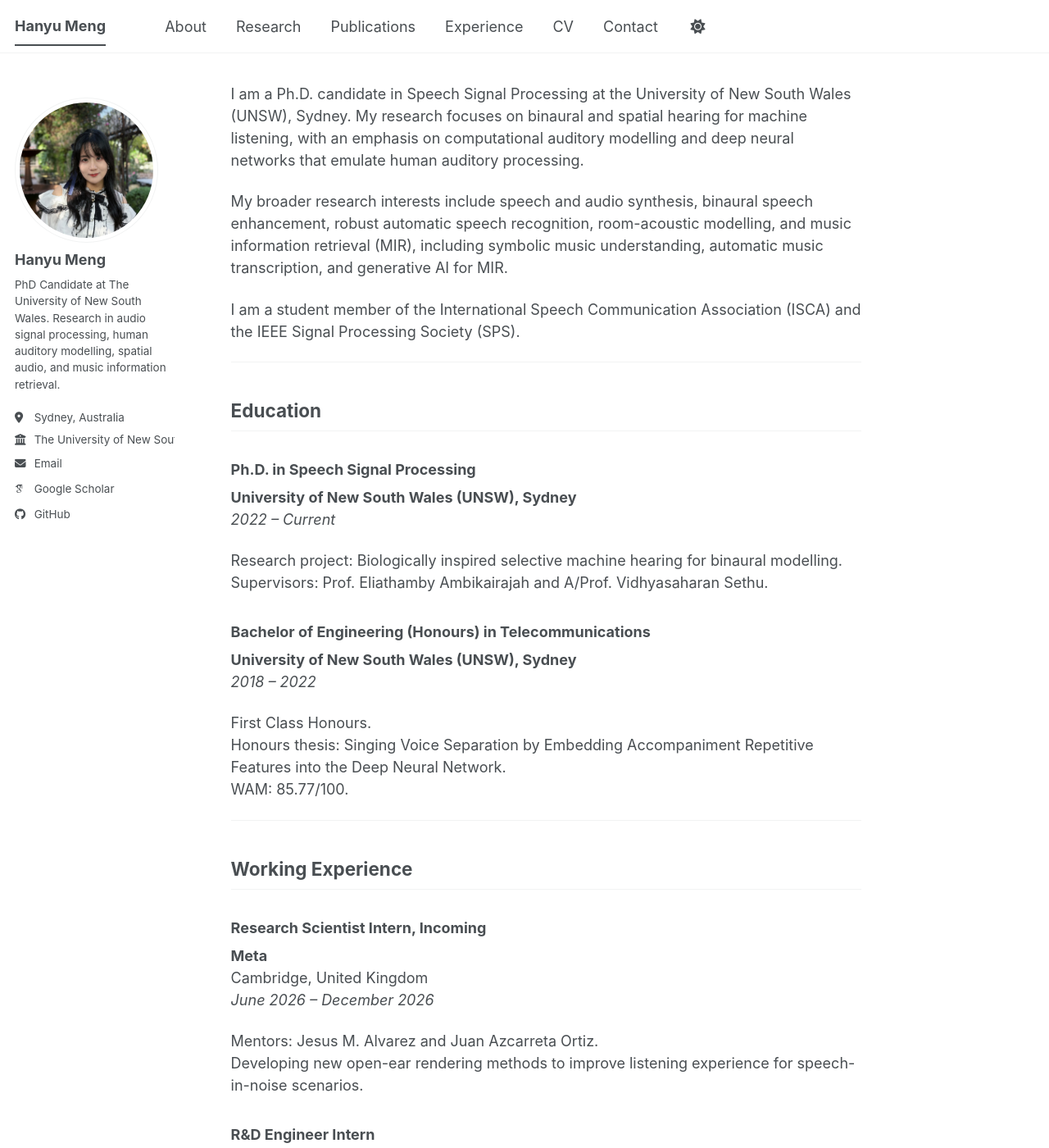
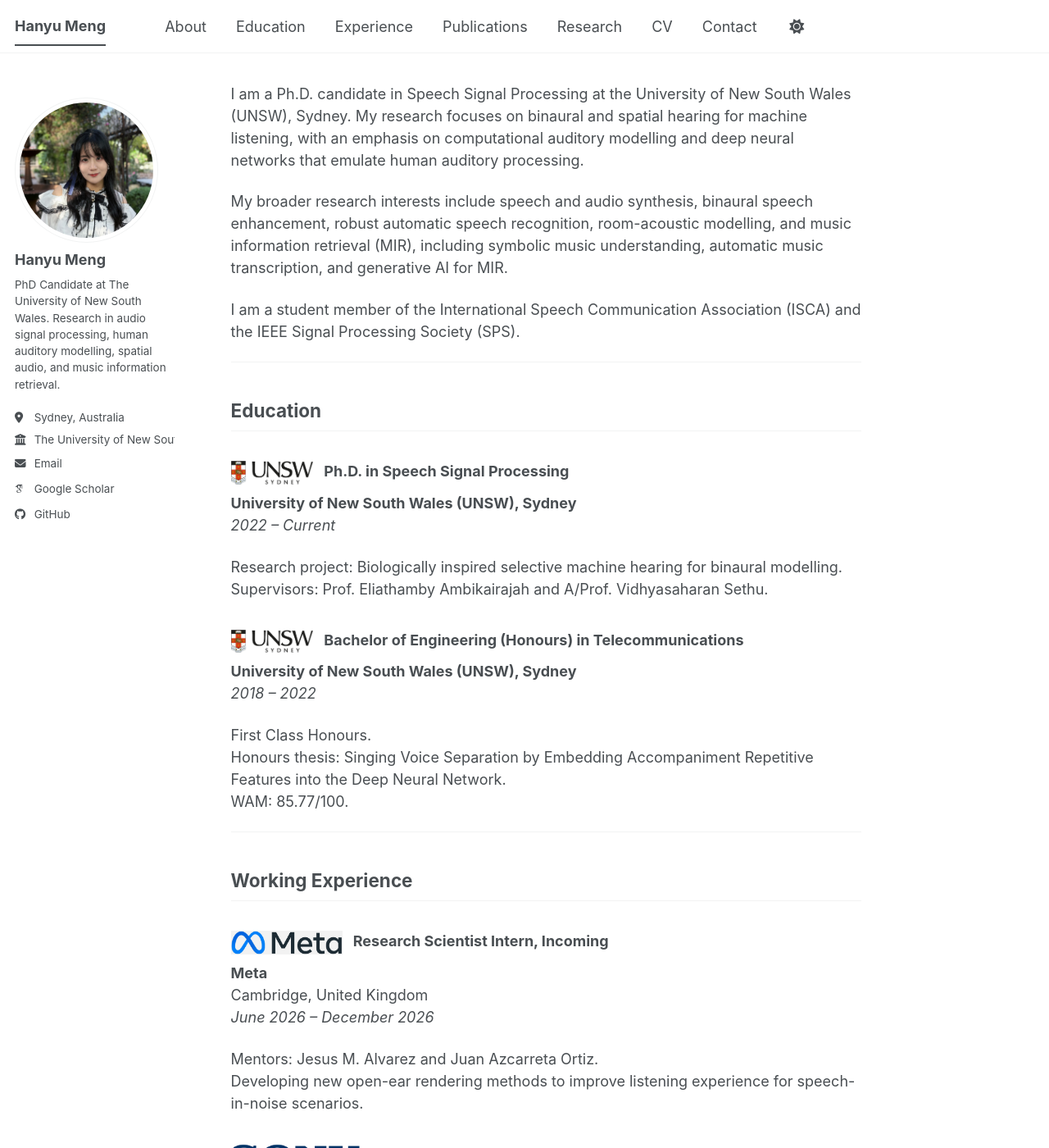
Before and after one commit to Hanyu-Meng/hanyu-meng.github.io, a Jekyll site: the page built from _pages/about.md, in a window 1280 px wide and 1400 px high. Shown: the whole window at 82% size. Built offline with Jekyll 4.4.1, drawn with Linux system fonts in a browser that asks for light colours; some web fonts are replaced; a script bundle is joined from its source files by our own code; library files that are not in the unit come from our copies.

Commit message:
Update homepage content from CV

```diff
--- a/_data/navigation.yml
+++ b/_data/navigation.yml
@@ -11,14 +11,17 @@
   - title: "About"
     url: /#about
 
-  - title: "Research"
-    url: /#research
+  - title: "Education"
+    url: /#education
+
+  - title: "Experience"
+    url: /#experience
 
   - title: "Publications"
     url: /#publications
 
-  - title: "Experience"
-    url: /#experience
+  - title: "Research"
+    url: /#research
 
   - title: "CV"
     url: /#cv
--- a/_pages/about.md
+++ b/_pages/about.md
@@ -21,14 +21,14 @@
 
 ## Education
 
-### Ph.D. in Speech Signal Processing
+### <img src="/images/logos/UNSW.png" alt="UNSW" class="org-logo"> Ph.D. in Speech Signal Processing
 **University of New South Wales (UNSW), Sydney**
 *2022 – Current*
 
 Research project: Biologically inspired selective machine hearing for binaural modelling.
 Supervisors: Prof. Eliathamby Ambikairajah and A/Prof. Vidhyasaharan Sethu.
 
-### Bachelor of Engineering (Honours) in Telecommunications
+### <img src="/images/logos/UNSW.png" alt="UNSW" class="org-logo"> Bachelor of Engineering (Honours) in Telecommunications
 **University of New South Wales (UNSW), Sydney**
 *2018 – 2022*
 
@@ -42,7 +42,7 @@
 
 ## Working Experience
 
-### Research Scientist Intern, Incoming
+### <img src="/images/logos/meta.jpg" alt="Meta" class="org-logo"> Research Scientist Intern, Incoming
 **Meta**
 Cambridge, United Kingdom
 *June 2026 – December 2026*
@@ -50,7 +50,7 @@
 Mentors: Jesus M. Alvarez and Juan Azcarreta Ortiz.
 Developing new open-ear rendering methods to improve listening experience for speech-in-noise scenarios.
 
-### R&D Engineer Intern
+### <img src="/images/logos/sony.png" alt="Sony" class="org-logo"> R&D Engineer Intern
 **Sony Corporation**
 Osaki, Tokyo, Japan
 *June 2025 – July 2025*
@@ -58,7 +58,7 @@
 Mentors: Tomohiro Sawada and Keiichi Taguchi.
 Designed a customizable interface for music style transfer to support Sony’s Sound AI business.
 
-### Research Intern
+### <img src="/images/logos/Sony_CSL.png" alt="Sony CSL" class="org-logo"> Research Intern
 **Sony Computer Science Laboratories**
 Tokyo, Japan
 *January 2025 – June 2025*
@@ -66,7 +66,7 @@
 Mentor: Taketo Akama.
 Developed an instrument sound synthesis model using diffusion-based generative models.
 
-### Research Intern
+### <img src="/images/logos/Dolby.svg" alt="Dolby" class="org-logo"> Research Intern
 **Dolby Laboratories**
 Sydney, Australia
 *May 2024 – September 2024*
@@ -74,7 +74,7 @@
 Mentors: Jeroen Breebaart and Jeremy Stoddard.
 Worked on acoustic context estimation from ambisonic speech recordings, including DRR, T60, C50, room volume, and sound orientation. This work led to an ICASSP 2025 paper and an extended EURASIP journal paper.
 
-### Research Assistant
+### <img src="/images/logos/cas.png" alt="Chinese Academy of Sciences" class="org-logo"> Research Assistant
 **Institute of Software, Chinese Academy of Sciences**
 Beijing, China
 *February 2021 – July 2021*
--- a/assets/css/main.scss
+++ b/assets/css/main.scss
@@ -41,3 +41,11 @@
     "vendor/font-awesome/solid",
     "vendor/font-awesome/brands"
 ;
+
+.org-logo {
+  height: 1.6em;
+  width: auto;
+  vertical-align: middle;
+  margin-right: 0.5em;
+  object-fit: contain;
+}
```
Also changed, not shown: images/logos/Dolby.svg (added), images/logos/Sony_CSL.png (added), images/logos/UNSW.png (added), images/logos/meta.jpg (added), images/logos/sony.png (added).
